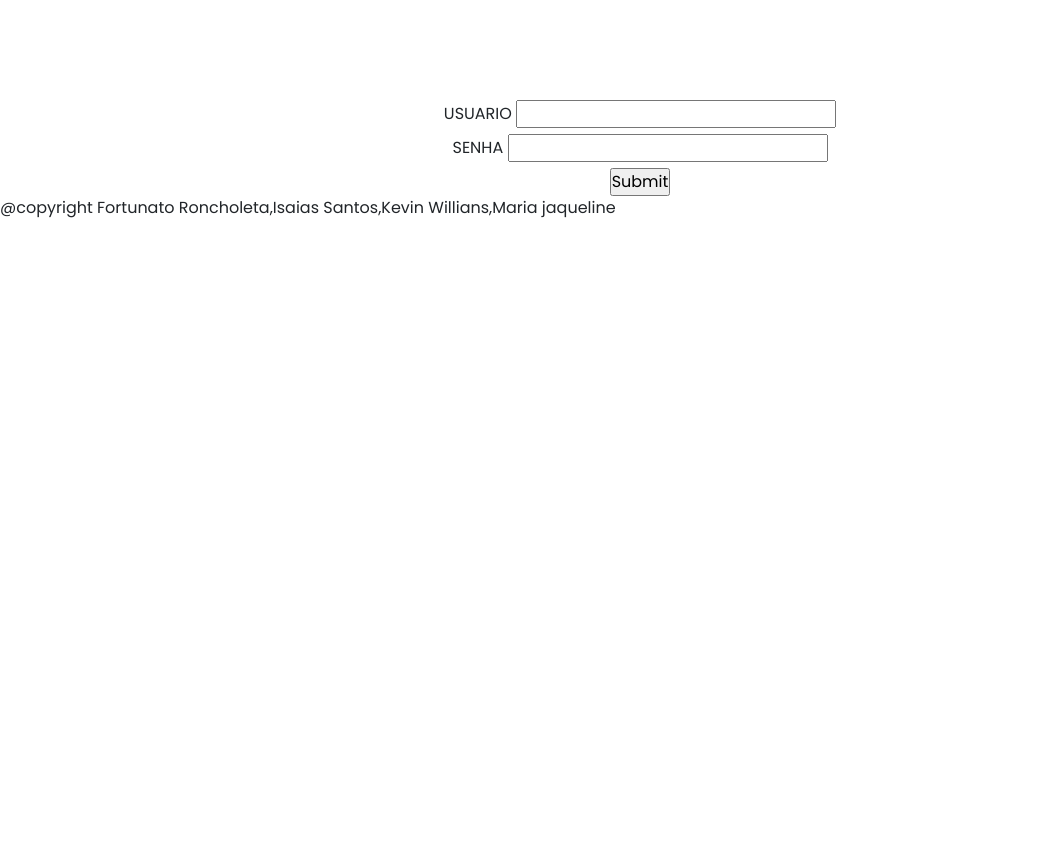
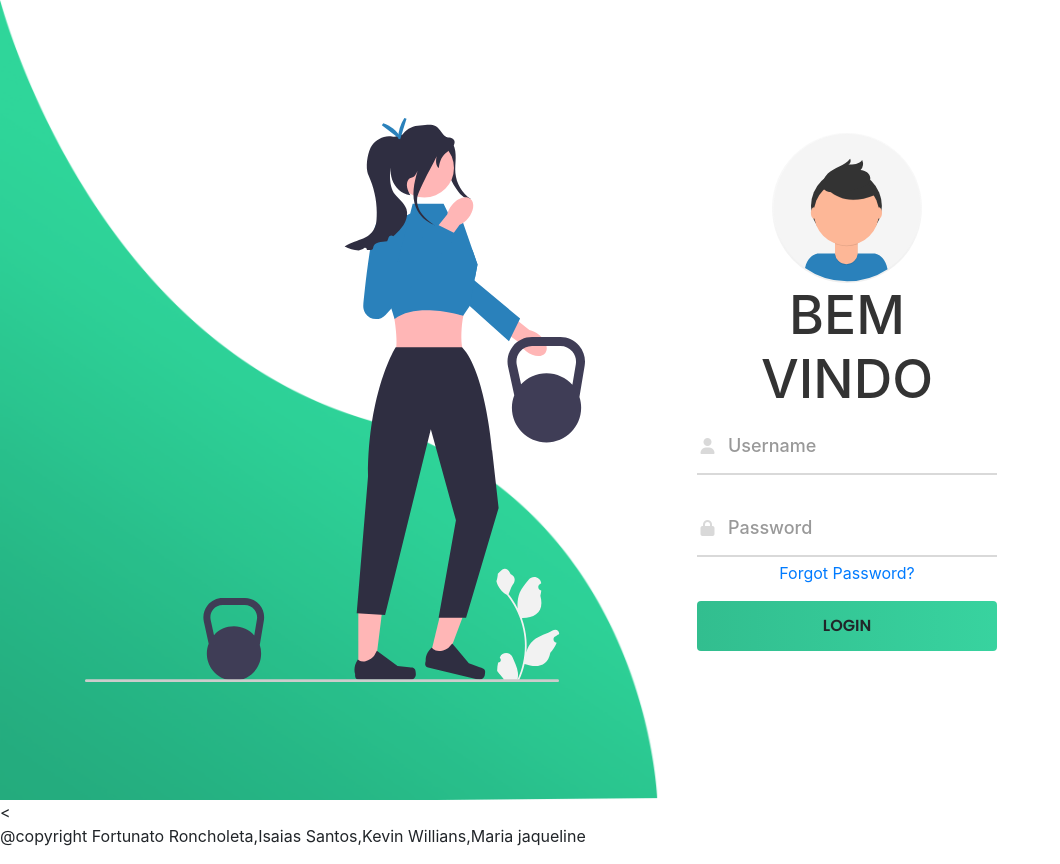
Before and after one commit to maria2122/Gestao-Fisico-Nutricional, a Flask app: page /login in a window 1280 px wide. Shown: the whole page, without its empty margins (0-1060 px from the left). Before the commit the page ends 218 px from the top, so only its background shows below. Run offline with Flask 2, Linux system fonts and the light colour scheme; some libraries are stand-ins or nearby versions.

Commit message:
pagina de Login + nova estilizaçao

```diff
--- /dev/null
+++ b/static/login.js
@@ -0,0 +1,20 @@
+const inputs = document.querySelectorAll(".input");
+
+
+function addcl(){
+	let parent = this.parentNode.parentNode;
+	parent.classList.add("focus");
+}
+
+function remcl(){
+	let parent = this.parentNode.parentNode;
+	if(this.value == ""){
+		parent.classList.remove("focus");
+	}
+}
+
+
+inputs.forEach(input => {
+	input.addEventListener("focus", addcl);
+	input.addEventListener("blur", remcl);
+});
--- a/static/style.css
+++ b/static/style.css
@@ -13,6 +13,8 @@ header{
     height: 90px;
 }
 
+
+
 form{
     margin-top: 100px;
     max-width: 100%;
@@ -27,7 +29,9 @@ table{
     text-align: center;
 }
 body{
+        font-family: 'Poppins', sans-serif;
         grid-template-columns: repeat
+
 }
 .left h3{
     color: #fff;
--- /dev/null
+++ b/static/style_login.css
@@ -0,0 +1,224 @@
+/*====ZERA CONFIGS====*/
+*{
+	padding: 0;
+	margin: 0;
+	box-sizing: border-box;
+}
+
+body{
+    font-family: 'Poppins', sans-serif;
+    overflow: hidden;
+}
+
+.fundo{
+	position: fixed;
+	bottom: 0;
+	left: 0;
+	height: 100%;
+    /*z-index , fica atras do z no caso atras de outro elemento*/
+	z-index: -1;
+}
+
+.container{
+     /*vw- medida do tamanho do w -- vh medida do tamanho do h*/
+    width: 100vw;
+    height: 100vh;
+     /*ativa o grid*/
+    display: grid;
+     /*divindo o conteiner em colunas 2 */
+    grid-template-columns: repeat(2, 1fr);
+    grid-gap :7rem;
+    padding: 0 2rem;
+}
+
+/*imagem da art*/
+.img{
+	display: flex;
+	justify-content: flex-end;
+	align-items: center;
+}
+
+.img img{
+	width: 500px;
+}
+
+.login-content{
+	display: flex;
+	justify-content: flex-start;
+	align-items: center;
+	text-align: center;
+}
+
+
+form{
+	width: 300px;
+}
+
+/*imagem do avatar*/
+.login-content img{
+    height: 150px;
+}
+
+.login-content h2{
+	margin: 15px 10;
+	color: #333;
+	text-transform: uppercase;
+	font-size: 40pt;
+}
+
+.login-content .input-div{
+	position: relative;
+    display: grid;
+    grid-template-columns: 7% 93%;
+    margin: 25px 0;
+    padding: 5px 0;
+    border-bottom: 2px solid #d9d9d9;
+}
+
+.login-content .input-div.one{
+	margin-top: 0;
+}
+
+/*formataçao do i , icone */
+.i{
+	color: #d9d9d9;
+	display: flex;
+	justify-content: center;
+	align-items: center;
+}
+
+/*tempo do incone mudar de cor */
+.i i{
+	transition: .3s;
+}
+
+/*==== ANIMAÇOES DO USER E PASS ==== */
+.input-div  .div{
+    position: relative;
+	height: 45px;
+}
+
+.input-div  div  h5{
+	position: absolute;
+	left: 10px;
+	top: 50%;
+	transform: translateY(-50%);
+	color: #999;
+	font-size: 18px;
+	transition: .3s;
+}
+
+.input-div:before, .input-div:after{
+	content: '';
+	position: absolute;
+	bottom: -2px;
+	width: 0%;
+	height: 2px;
+	background-color: #193446;
+	transition: .4s;
+}
+
+.input-div:before{
+	right: 50%;
+}
+
+.input-div:after{
+	left: 50%;
+}
+
+.input-div.focus:before, .input-div.focus:after{
+	width: 50%;
+}
+
+.input-div.focus  div  h5{
+	top: -5px;
+	font-size: 15px;
+}
+
+.input-div.focus  .i  i{
+	color: #193446;
+}
+
+.input-div  div  input{
+	position: absolute;
+	left: 0;
+	top: 0;
+	width: 100%;
+	height: 100%;
+	border: none;
+	outline: none;
+	background: none;
+	padding: 0.5rem 0.7rem;
+	font-size: 1.2rem;
+	color: #555;
+	font-family: 'poppins', sans-serif;
+}
+
+.input-div.pass{
+	margin-bottom: 4px;
+}
+
+
+/*==== BOTAO ==== */
+
+.btn{
+	display: block;
+	width: 100%;
+	height: 50px;
+	border-radius: 25px;
+	outline: none;
+	border: none;
+	background-image: linear-gradient(to right, #32be8f, #38d39f, #32be8f);
+	background-size: 200%;
+	font-size: 1.2rem;
+	color: #fff;
+	font-family: 'Poppins', sans-serif;
+	text-transform: uppercase;
+	margin: 1rem 0;
+	cursor: pointer;
+	transition: .5s;
+}
+.btn:hover{
+	background-position: right;
+}
+
+/*==== RESPONSIVIDADE  ==== */
+
+@media screen and (max-width: 1050px){
+	.container{
+		grid-gap: 5rem;
+	}
+}
+
+@media screen and (max-width: 1000px){
+	form{
+		width: 290px;
+	}
+
+	.login-content h2{
+        font-size: 2.4rem;
+        margin: 8px 0;
+	}
+
+	.img img{
+		width: 400px;
+	}
+}
+
+@media screen and (max-width: 900px){
+	.container{
+		grid-template-columns: 1fr;
+	}
+
+	.img{
+		display: none;
+	}
+
+	.fundo{
+		display: none;
+	}
+
+	.login-content{
+		justify-content: center;
+	}
+}
--- a/templates/Login.html
+++ b/templates/Login.html
@@ -22,23 +22,50 @@
 
     <title>Gestao Fisico Nutricional</title>
     <link rel="icon" type="imagem/png" href="../static/IMG/IconSite.png" />
-    <link rel="stylesheet" type="text/css" href="../static/style.css" media="screen" />
+    <link href="https://fonts.googleapis.com/css?family=Poppins:600&display=swap" rel="stylesheet">
+    <link rel="stylesheet" type="text/css" href="../static/style_login.css" media="screen" />
     <link rel="stylesheet" href="https://cdn.jsdelivr.net/npm/bootstrap@4.4.1/dist/css/bootstrap.min.css" integrity="sha384-Vkoo8x4CGsO3+Hhxv8T/Q5PaXtkKtu6ug5TOeNV6gBiFeWPGFN9MuhOf23Q9Ifjh" crossorigin="anonymous">
-</head>
-
+</head><script src="https://kit.fontawesome.com/a81368914c.js"></script>
 
 <body>
+	<img class="fundo" src="../static/IMG/wave.png">
+	<div class="container">
+		<div class="img">
+			<img src="../static/IMG/art.svg">
+		</div>
+		<div class="login-content">
+			<form action="index.html">
+				<img src="../static/IMG/avatar.svg">
+				<h2 class="title">bem vindo</h2>
+           		<div class="input-div one">
+					   <!--i icones fas fa-user = icone de usuario -->
+           		   <div class="i">
+           		   		<i class="fas fa-user"></i>
+           		   </div>
+           		   <div class="div">
+           		   		<h5>Username</h5>
+           		   		<input type="text" class="input">
+           		   </div>
+           		</div>
+           		<div class="input-div pass">
+					   <!--i icones fas fa-lock = icone de cadeado -->
+           		   <div class="i">
+           		    	<i class="fas fa-lock"></i>
+           		   </div>
+           		   <div class="div">
+           		    	<h5>Password</h5>
+           		    	<input type="password" class="input">
+            	   </div>
+            	</div>
 
-    <form class="form_login">
-        <label>USUARIO</label>
-        <input type="text" name="usuario" id="user">
-        <br>
-        <label>SENHA</label>
-        <input type="text"  name="senha" id="senha">
-        <br>
-        <input type="submit" name="submit" id="enviar">
-     </form>
-
+            	<a href="#">Forgot Password?</a>
+            	<input type="submit" class="btn" value="Login">
+            </form>
+        </div>
+    </div>
+    <script type="text/javascript" src="js/main.js"></script>
+</body>
+<
 
 
 
@@ -48,13 +75,9 @@
 
 
    <footer>
-
     <p>@copyright Fortunato Roncholeta,Isaias Santos,Kevin Willians,Maria jaqueline</p>
 
-
    </footer>
-   <script src="https://cdn.jsdelivr.net/npm/bootstrap@4.4.1/dist/js/bootstrap.min.js" integrity="sha384-wfSDF2E50Y2D1uUdj0O3uMBJnjuUD4Ih7YwaYd1iqfktj0Uod8GCExl3Og8ifwB6" crossorigin="anonymous"></script>
-    <script type="module" src="https://unpkg.com/ionicons@5.5.2/dist/ionicons/ionicons.esm.js"></script>
-    <script nomodule src="https://unpkg.com/ionicons@5.5.2/dist/ionicons/ionicons.js"></script>
+   <script type="text/javascript" src="../static/login.js"></script>
 </body>
 </html>
```
Also changed, not shown: templates/Template.html (+8 -4 lines), dbgestaofisiconutricional.db (added), static/IMG/art.svg (added), static/IMG/avatar.svg (added), static/IMG/wave.png (added).
